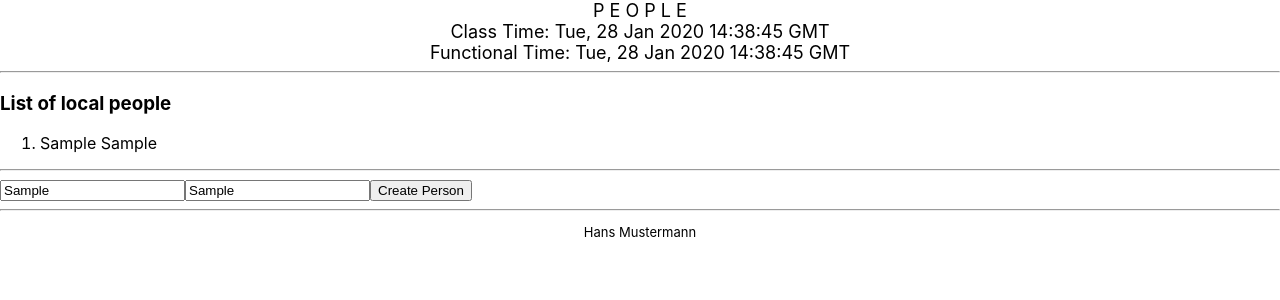
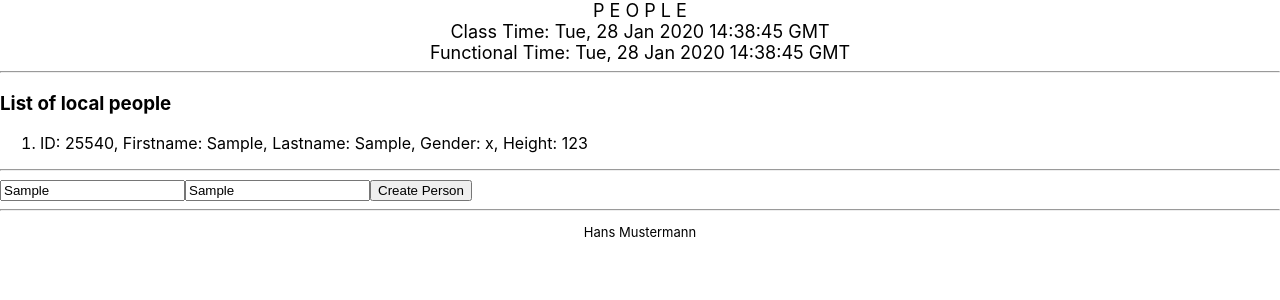
Before and after one commit to Javacream/org.javacream.training.react, a React (Create React App) app in the folder training/: page / in a window 1280 px wide. Both pictures are taken after typing "Sample", "Sample" into the empty fields and a click on the input "Create Person". Shown: the top 300 px of the page. Built offline with nearby package versions, Linux system fonts and the light colour scheme.

Commit message:
implement delete and detail

```diff
--- a/training/src/component/Content.tsx
+++ b/training/src/component/Content.tsx
@@ -10,7 +10,7 @@ class Content extends PureComponent<{}, {people: Array<Person>}>{
         return (
 
             <div className="content">
-                <PeopleListComponent people={this.state.people} />
+                <PeopleListComponent people={this.state.people} deletePersonHandler={this.handleDeletePerson}/>
                 <hr />
                 <PeopleInputFormComponent createPersonHandler={this.createPerson}/>
             </div>
@@ -25,9 +25,15 @@ class Content extends PureComponent<{}, {people: Array<Person>}>{
 
     createPerson = (lastname: string, firstname:string) => {
         peopleModel.add(lastname, firstname);
-        this.setState({people: [...peopleModel.people()]})
+        this.changeState();
     }
-
+    handleDeletePerson = (id: number) => {
+        peopleModel.remove(id)
+        this.changeState();
+    }
+    changeState = () =>{
+        this.setState({people:peopleModel.people()})
+    }
 }
 
 export default Content
--- a/training/src/component/Footer.tsx
+++ b/training/src/component/Footer.tsx
@@ -4,7 +4,7 @@ import {userProfile} from '../ApplicationContext'
 import PersonComponent from '../people/component/PersonComponent'
 const Footer = () => {
     return (
-        <div className="footer"><PersonComponent person={userProfile}/></div>
+        <div className="footer"><PersonComponent detail={false} person={userProfile} /></div>
     )
 }
 
--- a/training/src/people/component/PeopleListComponent.tsx
+++ b/training/src/people/component/PeopleListComponent.tsx
@@ -2,13 +2,10 @@ import React, {PureComponent} from 'react';
 import { Person } from '../model/People';
 import PersonComponent from './PersonComponent';
 
-class PeopleListComponent extends PureComponent<{people: Array<Person>}, {}>{
+class PeopleListComponent extends PureComponent<{people: Array<Person>, deletePersonHandler?: (id: number) => void}, {}>{
 
-    constructor(readonly props :{people: Array<Person>}){
-        super(props)
-    }
     render(){
-        let htmlPeople = this.props.people.map( (p) => (<li key={p.id}><PersonComponent  person={p}/></li>))
+        let htmlPeople = this.props.people.map( (p) => (<li key={p.id}><PersonComponent  person={p} detail={true} deletePersonHandler={this.props.deletePersonHandler}/></li>))
         return (
                     <div className="content">
                         <h3>List of local people</h3>
--- a/training/src/people/component/PersonComponent.tsx
+++ b/training/src/people/component/PersonComponent.tsx
@@ -1,7 +1,22 @@
 import React from 'react';
 import { Person } from '../model/People';
-const PersonComponent = (props: {person:Person}) => {
-    return (<p>{props.person.firstname} {props.person.lastname}</p>)
+export interface PersonProp{
+    person: Person;
+    detail: boolean;
+    deletePersonHandler?: (id: number) => void
+}
+const PersonComponent = (props: PersonProp) => {
+    if (props.detail){
+        return (
+            <p onDoubleClick={() => {if (props.deletePersonHandler) {props.deletePersonHandler!(props.person.id) }}}>ID: {props.person.id}, Firstname: {props.person.firstname}, Lastname:  {props.person.lastname}, Gender: {props.person.gender}, Height: {props.person.height}</p>
+        );
+    }else{
+        return (
+            <p>
+              {props.person.firstname} {props.person.lastname}
+            </p>
+        )
+    }
 }
 
 export default PersonComponent
--- a/training/src/people/model/People.tsx
+++ b/training/src/people/model/People.tsx
@@ -1,5 +1,3 @@
-import PersonComponent from "../component/PersonComponent"
-
 export interface Person{
     lastname: string
     firstname: string
```
